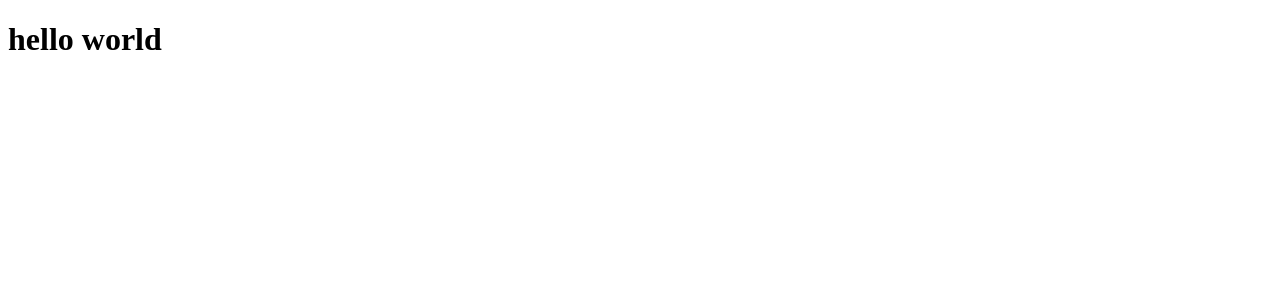
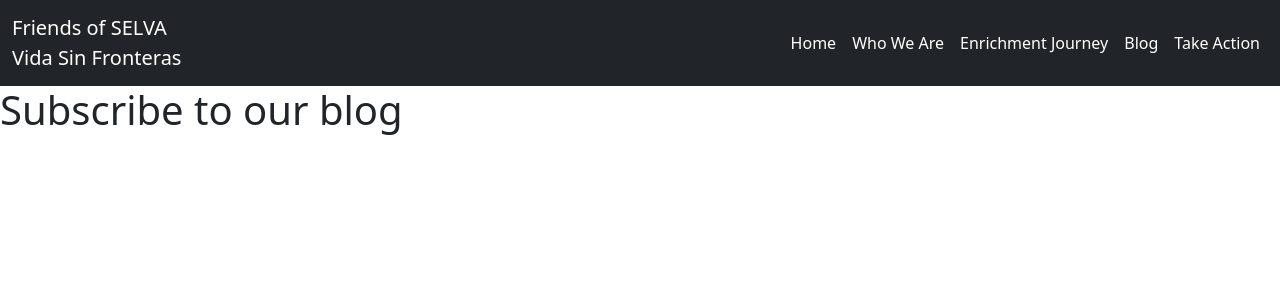
Before and after one commit to SELVA-Vida-Sin-Fronteras/website, a React (Create React App) app: page /blog in a window 1280 px wide. Shown: the top 300 px of the page. Built offline with nearby package versions, Linux system fonts and the light colour scheme.

Commit message:
add routes

```diff
--- a/package.json
+++ b/package.json
@@ -6,6 +6,7 @@
     "@testing-library/jest-dom": "^5.16.4",
     "@testing-library/react": "^13.3.0",
     "@testing-library/user-event": "^13.5.0",
+    "bootstrap": "^5.2.0",
     "react": "^18.2.0",
     "react-dom": "^18.2.0",
     "react-router": "^6.3.0",
--- a/public/index.html
+++ b/public/index.html
@@ -8,6 +8,12 @@
     <meta
       name="description"
       content="Web site created using create-react-app"
+    />
+    <link
+      href="https://cdn.jsdelivr.net/npm/bootstrap@5.0.2/dist/css/bootstrap.min.css"
+      rel="stylesheet"
+      integrity="sha384-EVSTQN3/azprG1Anm3QDgpJLIm9Nao0Yz1ztcQTwFspd3yD65VohhpuuCOmLASjC"
+      crossorigin="anonymous"
     />
     <link rel="apple-touch-icon" href="%PUBLIC_URL%/logo192.png" />
     <!--
@@ -24,6 +30,11 @@
       work correctly both with client-side routing and a non-root public URL.
       Learn how to configure a non-root public URL by running `npm run build`.
     -->
+    <script
+      src="https://cdn.jsdelivr.net/npm/bootstrap@5.0.2/dist/js/bootstrap.bundle.min.js"
+      integrity="sha384-MrcW6ZMFYlzcLA8Nl+NtUVF0sA7MsXsP1UyJoMp4YLEuNSfAP+JcXn/tWtIaxVXM"
+      crossorigin="anonymous"
+    ></script>
     <title>React App</title>
   </head>
   <body>
--- a/src/App.js
+++ b/src/App.js
@@ -1,5 +1,78 @@
+import { BrowserRouter, Routes, Route } from "react-router-dom";
+import HomePage from "./pages/HomePage";
+import SharedLayout from "./pages/SharedLayout";
+import WhoWeAre from "./pages/WhoWeAre";
+import Enrichment from "./pages/Enrichment";
+import Blog from "./pages/Blog";
+import TakeAction from "./pages/TakeAction";
+import Error from "./pages/Error";
+
+
 const App = () => {
-  return <h1>hello world</h1>;
+  return (
+    <BrowserRouter>
+      <nav className="navbar navbar-expand-lg navbar-dark bg-dark">
+        <div className="container-fluid">
+          <a className="navbar-brand" href="#">
+            Friends of SELVA <br></br> Vida Sin Fronteras
+          </a>
+          <button
+            className="navbar-toggler"
+            type="button"
+            data-bs-toggle="collapse"
+            data-bs-target="#navbarNav"
+            aria-controls="navbarNav"
+            aria-expanded="false"
+            aria-label="Toggle navigation"
+          >
+            <span className="navbar-toggler-icon"></span>
+          </button>
+          <div
+            className="collapse navbar-collapse justify-content-end"
+            id="navbarNav"
+          >
+            <ul className="navbar-nav">
+              <li className="nav-item">
+                <a className="nav-link active" aria-current="page" href="#">
+                  Home
+                </a>
+              </li>
+              <li className="nav-item">
+                <a className="nav-link active" aria-current="page" href="#">
+                  Who We Are
+                </a>
+              </li>
+              <li className="nav-item">
+                <a className="nav-link active" aria-current="page" href="#">
+                  Enrichment Journey
+                </a>
+              </li>
+              <li className="nav-item">
+                <a className="nav-link active" aria-current="page" href="#">
+                  Blog
+                </a>
+              </li>
+              <li className="nav-item">
+                <a className="nav-link active" aria-current="page" href="#">
+                  Take Action
+                </a>
+              </li>
+            </ul>
+          </div>
+        </div>
+      </nav>
+      <Routes>
+        <Route path="/" element={<SharedLayout />}>
+          <Route index element={<HomePage />} />
+          <Route path="/whoweare" element={<WhoWeAre />} />
+          <Route path="/enrichment" element={<Enrichment />} />
+          <Route path="/blog" element={<Blog />} />
+          <Route path="/takeaction" element={<TakeAction />} />
+          <Route path="/*" element={<Error />} />
+        </Route>
+      </Routes>
+    </BrowserRouter>
+  );
 };
 
 export default App;
--- a/src/index.js
+++ b/src/index.js
@@ -2,6 +2,7 @@ import React from 'react';
 import ReactDOM from 'react-dom/client';
 import App from './App';
 import reportWebVitals from './reportWebVitals';
+import bootstrap from 'bootstrap'
 
 const root = ReactDOM.createRoot(document.getElementById('root'));
 root.render(
--- a/src/pages/Blog.js
+++ b/src/pages/Blog.js
@@ -1,5 +1,9 @@
 const Blog = () => {
-  return <h1>Subscribe to our blog</h1>;
+  return (
+    <div data-testid="blog">
+      <h1>Subscribe to our blog</h1>
+    </div>
+  );
 };
 
 export default Blog;
--- a/src/pages/Enrichment.js
+++ b/src/pages/Enrichment.js
@@ -1,5 +1,9 @@
 const Enrichment = () => {
-  return <h1>Enrichment Journeys</h1>;
+  return (
+    <div data-testid="enrichment">
+      <h1>Enrichment Journeys</h1>;
+    </div>
+  );
 };
 
 export default Enrichment;
--- /dev/null
+++ b/src/pages/Error.js
@@ -0,0 +1,9 @@
+const Error = () => {
+  return (
+    <div data-testid="error">
+      <h1>401 file not found</h1>
+    </div>
+  );
+};
+
+export default Error;
--- a/src/pages/HomePage.js
+++ b/src/pages/HomePage.js
@@ -1,5 +1,8 @@
 const HomePage = () => {
-  return <h1>Our Mission</h1>;
+  return(
+  <div data-testid="home-page">
+    <h1>Our Mission</h1>;
+  </div>)
 };
 
 export default HomePage;
--- /dev/null
+++ b/src/pages/SharedLayout.js
@@ -0,0 +1,10 @@
+import { Outlet } from "react-router";
+const SharedLayout = () => {
+  return (
+    <>
+      <Outlet />
+    </>
+  );
+};
+
+export default SharedLayout;
--- /dev/null
+++ b/src/pages/TakeAction.js
@@ -0,0 +1,9 @@
+const TakeAction = () => {
+  return (
+    <div data-testid="take-action">
+      <h1>Take Action</h1>
+    </div>
+  );
+};
+
+export default TakeAction;
--- a/src/pages/WhoWeAre.js
+++ b/src/pages/WhoWeAre.js
@@ -1,5 +1,8 @@
 const WhoWeAre = () => {
-    return <h1>Who We Are</h1>;
+    return (<div data-testid="who-we-are">
+    <h1>Who We Are</h1>;
+
+    </div>)
   };
 
   export default WhoWeAre;
```
Also changed, not shown: 2 other files (tests, documents, lock files or other folders).
